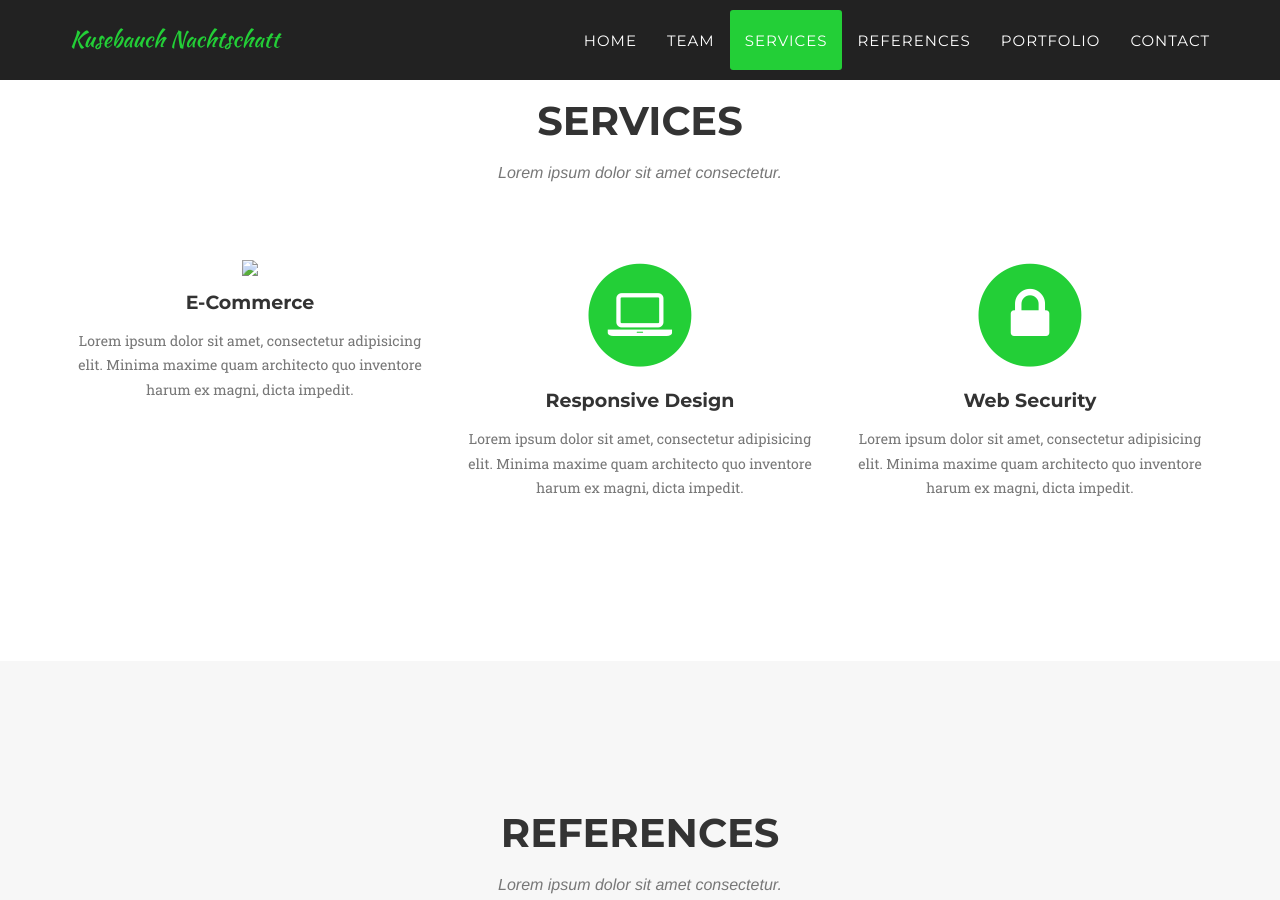
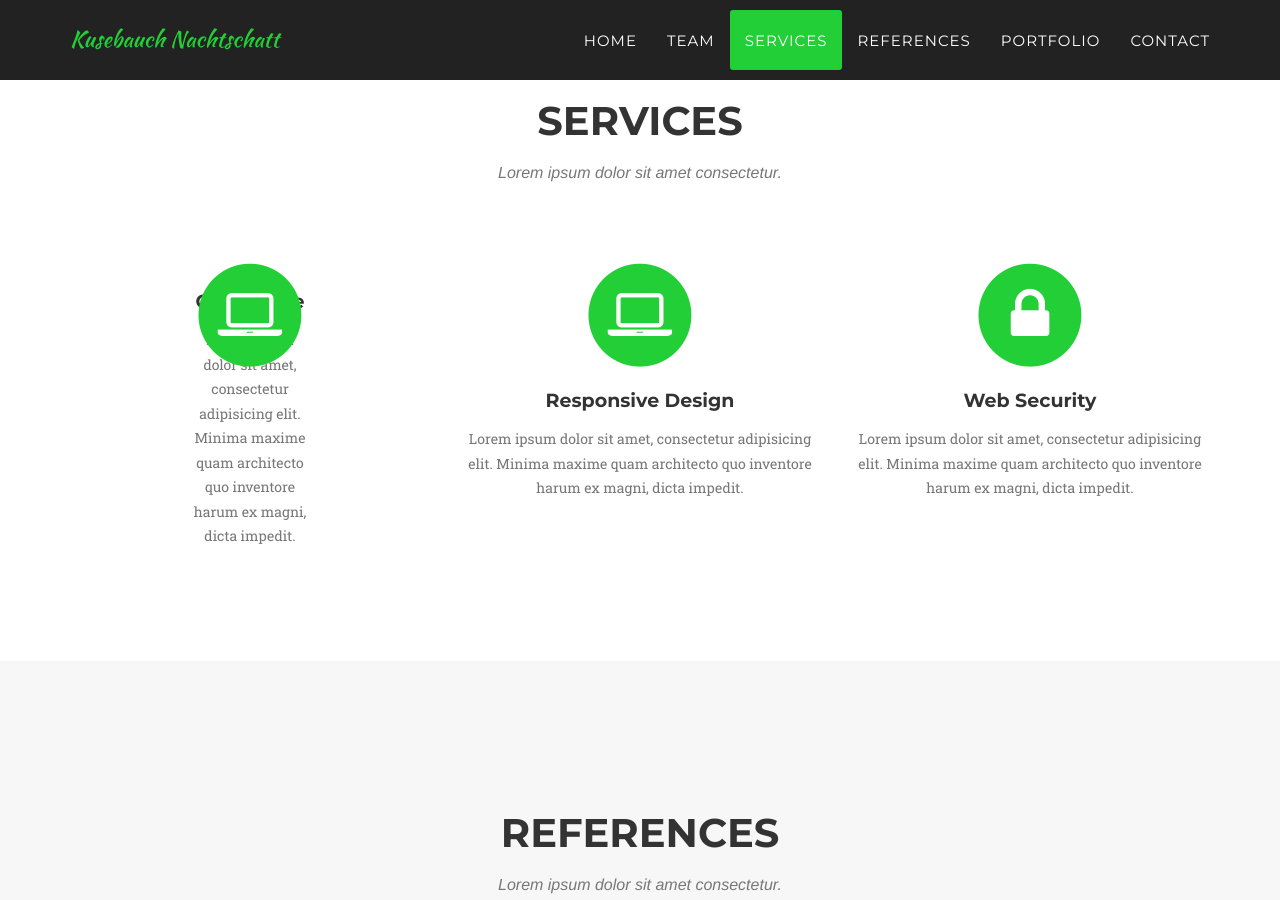
Before and after one commit to mnachtschatt/knWebsite, a Jekyll site: the page built from _posts/2014-07-16-project-3.markdown, in a window 1280 px wide and 900 px high, scrolled down 1518 px. Built offline with Jekyll 4.4.1, drawn with Linux system fonts in a browser that asks for light colours; nearby versions of some CDN libraries; some web fonts are replaced; library files that are not in the unit come from our copies.

Commit message:
Services Bild weg

```diff
--- a/_includes/services.html
+++ b/_includes/services.html
@@ -10,7 +10,9 @@
             <div class="row text-center">
                 <div class="col-md-4">
 
-                   <img src="../img/header-bg.jpg";>
+                       <span class="fa-stack fa-4x">
+                        <i class="fa fa-circle fa-stack-2x text-primary"></i>
+                        <i class="fa fa-laptop fa-stack-1x fa-inverse"></i>
                     <h4 class="service-heading">E-Commerce</h4>
                     <p class="text-muted">Lorem ipsum dolor sit amet, consectetur adipisicing elit. Minima maxime quam architecto quo inventore harum ex magni, dicta impedit.</p>
                 </div>
```
